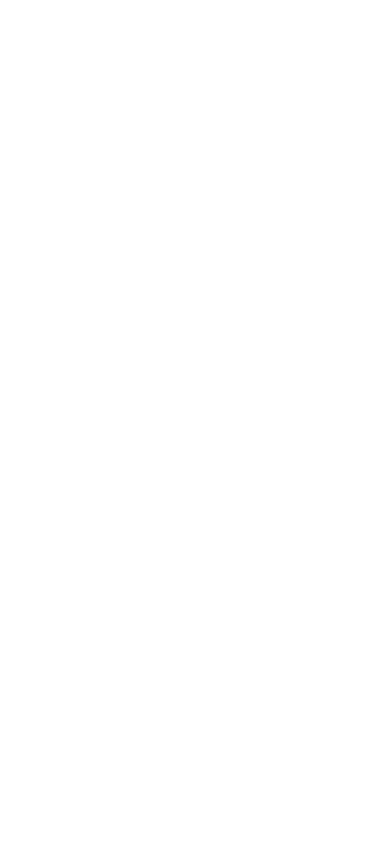
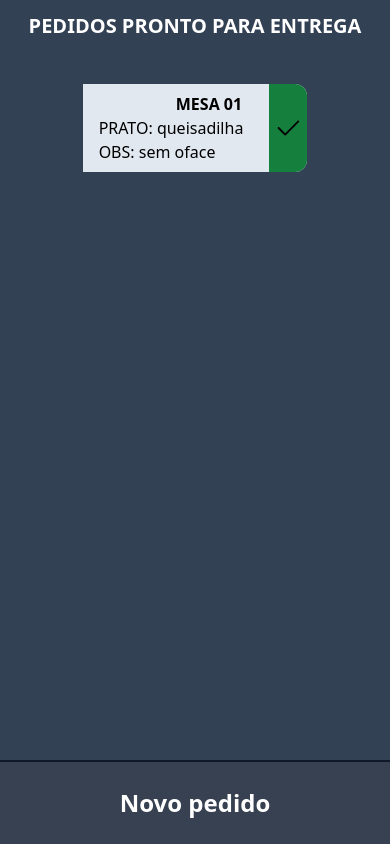
Before and after one commit to Deyvi-dev/SistemaDeComanda, a React (Vite) app in the folder Web/: page /garcom in a window 390 px wide. Before the commit this address had no page. Built offline with nearby package versions, Linux system fonts and the light colour scheme; no server answers.

Commit message:
garcom mobile init

```diff
--- a/Web/src/Router.tsx
+++ b/Web/src/Router.tsx
@@ -1,7 +1,7 @@
 import { Route, Routes } from 'react-router-dom';
 import { Home } from './pages/Home';
 import { Cozinha } from './pages/Cozinha';
-import { ApiTest } from './pages/ApiTest';
+import { Garcom } from './pages/Garcom';
 import { Caixa } from './pages/Caixa';
 import { PopupCaixa } from './components/PopupCaixa';
 
@@ -10,7 +10,7 @@
         <Routes>
             <Route path="/" element={<Home/>} />
             <Route path="/cozinha" element={<Cozinha/>}/>
-            <Route path="/ApiTest" element={<ApiTest/>}/>
+            <Route path="/garcom" element={<Garcom/>}/>
             <Route path="/caixa" element={<Caixa/>}/>
         </Routes>
     )
--- a/Web/src/components/CardCozinha.tsx
+++ b/Web/src/components/CardCozinha.tsx
@@ -29,7 +29,7 @@
             <div className="pb-2">
                 <div className="w-full flex justify-center py-1">
                     <h1 className="font-semibold text-lg mt-2">
-                        MESA {props.mesa.toString()}
+                        MESA {props.mesa < 10 && props.mesa > 0 ? '0' + props.mesa : props.mesa}
                     </h1>
                 </div>
                 <div className="p-2 gap-2 flex flex-col">
@@ -42,16 +42,18 @@
                     </p>
                 </div>
                 <div className="flex flex-col items-center py-1 px-5">
-                    <h2> OBS </h2>
+                    <h2> Observação: {props.obs}</h2>
                     <p className="w-full flex justify-center">
-                        {props.obs}
+
                     </p>
                 </div>
                 <div className="flex justify-center items-center py-1">
                     <button className={`${click} border-2 p-2 rounded-md marker:border-gray-600`}
                     onClick={() => {setIsOpen(true)}}
                         >
+
                         {name == ' ' ? "Finalize o peido" : name}
+
                     </button>
                     <ReactModal className="w-fit h-fit bg-gray-600 mt-[15%] mx-auto justify-center flex flex-col items-center rounded-2xl"
                     isOpen={isOpen}
@@ -64,7 +66,7 @@
                                 <h1 className="font-bold text-xl py-1">
                                     Atenção
                                 </h1>
-                                <p>Você esta finalizando o peido </p>
+                                <p>Você esta finalizando o peido da mesa:{props.mesa < 10 && props.mesa > 0 ? '0' + props.mesa : props.mesa} </p>
                             </div>
                             <div className="flex gap-5 mt-3" >
                                 <button className="rounded-lg bg-red-500 px-2 py-1 font-bold "
--- a/Web/src/components/CardPagamentoSolo.tsx
+++ /dev/null
@@ -1,31 +0,0 @@
-
-// import Modal from 'react-modal';
-// import {WarningCircle} from 'phosphor-react'
-// import api from '../services/Api';
-
-
-
-
-
-interface SoloPagamento{
-    nome: string
-    valor: number
-}
-
-export function CardPagamentoSolo(props:SoloPagamento){
-    return (
-        <div>
-            <div className="w-60 h-fit flex flex-col bg-gray-700 text-white p-2  rounded-md gap-2">
-                <div>
-                    <h1>PEDIDO: {props.nome}</h1>
-                    <p>PREÇO: {props.valor}</p>
-                </div>
-                <div className="m-auto">
-                    <button className="bg-green-600 px-2 py-1 rounded-md"
-                        >
-                        FECHAR PEDIDO
-                    </button>
-                </div>
-            </div>
-        </div>
-    )}
--- a/Web/src/components/PopupCaixa.tsx
+++ b/Web/src/components/PopupCaixa.tsx
@@ -3,7 +3,6 @@
 import Modal from 'react-modal';
 import { WarningCircle } from 'phosphor-react';
 import CaixaPagamentoSolo from './CaixaPagamentoSolo';
-import { CardPagamentoSolo } from './CardPagamentoSolo';
 
 interface propsPopupCaixa{
     mesa: number
--- /dev/null
+++ b/Web/src/components/test.tsx
@@ -0,0 +1,10 @@
+export function tesxt(){
+    return(
+        <>
+            <h1></h1>
+            <section>
+
+            </section>
+        </>
+    )
+}
--- a/Web/src/pages/ApiTest.tsx
+++ /dev/null
@@ -1,6 +0,0 @@
-export function ApiTest(){
-    return(
-        <>
-        </>
-    )
-}
--- a/Web/src/pages/Cozinha.tsx
+++ b/Web/src/pages/Cozinha.tsx
@@ -30,7 +30,7 @@
             <Link to={'/'}>
                 <a>Home</a>
             </Link>
-            <div className="h-screen w-full flex gap-3 break-all flex-wrap justify-center">
+            <div className="h-screen w-full  flex gap-3 break-all flex-wrap justify-center py-5">
                 {dados.map(d => {
                     return(
                         <CardCozinha desc={d.desc} obs={d.obs} mesa={d.mesa_id} prato={d.name} id={d.id} key={d.id}/>
--- /dev/null
+++ b/Web/src/pages/Garcom.tsx
@@ -0,0 +1,80 @@
+import { WarningCircle, Check } from "phosphor-react";
+import { useState } from "react"
+import ReactModal from "react-modal";
+import api from "../services/Api"
+
+interface dados{
+    mesa_id: number;
+    name: string;
+}
+
+export function Garcom(){
+
+    const [dados, setDados] = useState<dados[]>([]);
+    const [open, setOpen] = useState(false);
+
+    useState(() => {
+        api
+            .get<dados[]>('/prontoParaEntrega')
+            .then((response) => setDados(response.data))
+    })
+
+    return(
+        <div className="h-screen bg-slate-700">
+            <h1 className="h-[10%] text-xl font-bold pt-3 text-center text-white">
+                PEDIDOS PRONTO PARA ENTREGA
+            </h1>
+            <div className="flex flex-col h-[80%] overflow-auto">
+                <div className="w-full flex flex-col items-center ">
+                    <div className="flex justify-between w-fit h-fit bg-slate-200 w-[90%] rounded-r-xl overflow-hidden">
+                        <div className="w-full py-2 px-4">
+                            <h2 className="ml-[50%] font-semibold">MESA 01</h2>
+                            <h2>PRATO: queisadilha</h2>
+                            <p>OBS: sem oface</p>
+                        </div>
+                        <button
+                        onClick={() => setOpen(true)}
+                         className="bg-green-700 w-12 active:bg-green-500 h-full  flex justify-center items-center">
+                            <Check size={30} />
+                        </button>
+                        <ReactModal
+                        className="w-full h-full flex justify-center items-center"
+                        isOpen={open}
+                        >
+                            <div className="w-[90%]">
+                                <div className="flex flex-col items-center text-center gap-1">
+                                    <WarningCircle size={150}/>
+                                    <h1>
+                                        ATENÇÃO!
+                                    </h1>
+                                    <p>
+                                        Você esta finalizando o peido queisadilha da mesa 01
+                                    </p>
+                                </div>
+                                <div className="flex full justify-around mt-3 px-4">
+                                    <button
+                                    onClick={() => setOpen(false)}
+                                    className="bg-red-700 w-fit active:bg-red-500 px-3 py-2 rounded-md text-lg font-semibold"
+                                    >
+                                    Cancelar
+                                    </button>
+                                    <button
+                                    className="bg-green-700 w-fit active:bg-green-500 px-3 py-2 rounded-md text-lg font-semibold"
+                                    >
+                                        Confirmar
+                                    </button>
+                                </div>
+                            </div>
+
+                        </ReactModal>
+                    </div>
+                </div>
+            </div>
+            <div className="h-[10%] bg-gray-700 border-t-2 border-gray-900 flex justify-center items-center">
+                <button className="w-full h-full text-white text-2xl font-bold active:text-gray-800">
+                    Novo pedido
+                </button>
+            </div>
+        </div>
+    )
+}
--- a/Web/src/pages/Home.tsx
+++ b/Web/src/pages/Home.tsx
@@ -9,7 +9,7 @@
 
             <Link
                 className="bg-slate-500 b-2 w-20"
-                to={"/garçom"}>
+                to={"/garcom"}>
                     Garçom
             </Link>
 
```
